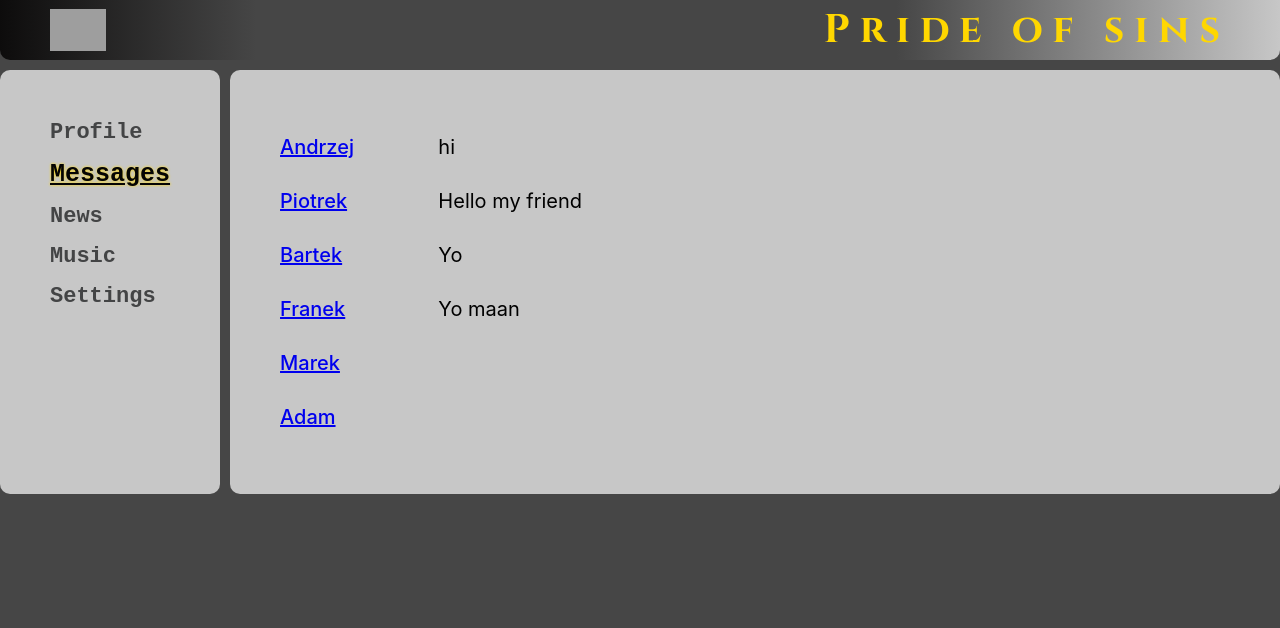
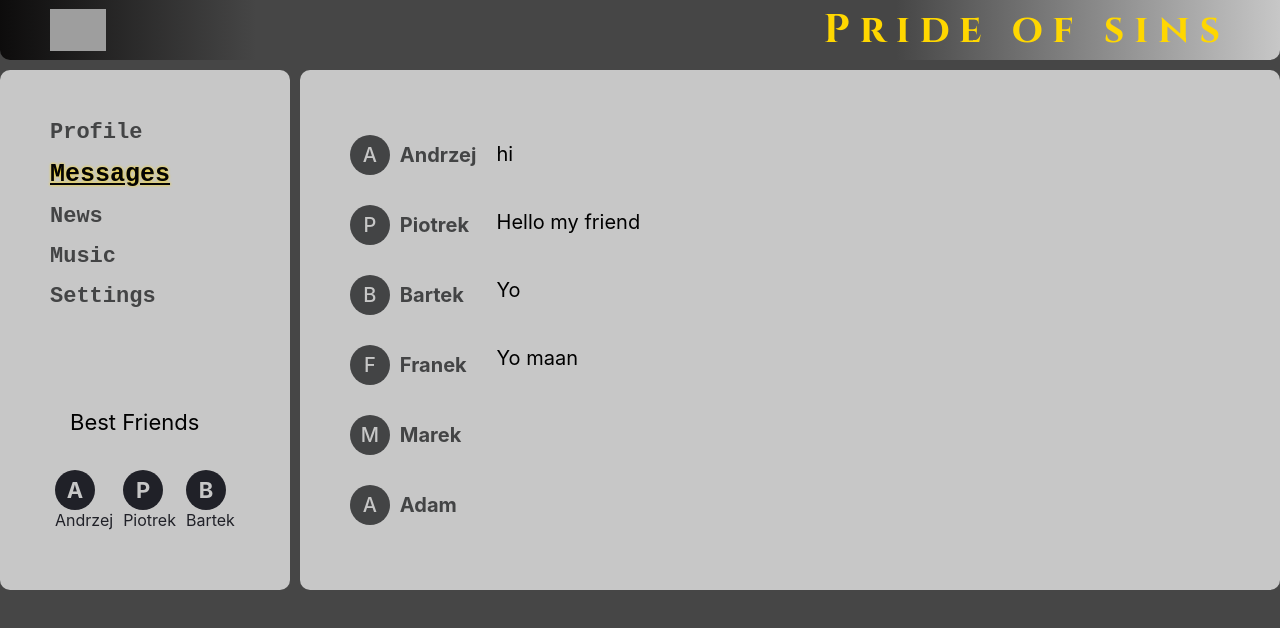
Before and after one commit to YuryDash/samurai-way, a React (Create React App) app: page /dialogs in a window 1280 px wide. Shown: the top 628 px of the page. Built offline with nearby package versions, Linux system fonts and the light colour scheme; grey boxes are pictures that could not be loaded.

Commit message:
Commit-samurai-way - 29

```diff
--- a/src/App.tsx
+++ b/src/App.tsx
@@ -22,27 +22,31 @@ export type PostsDataType = {
     id: string
     text: string
 }
-
 type AppPropsType = {
     messagesData: MessagesDataType[]
     dialogsData: DialogsDataType[]
     postsData: PostsDataType[]
 }
+type PropsType = {
+    state:AppPropsType
+}
 
-const App = (props: AppPropsType) => {
+
+const App = (props: PropsType) => {
 
     return (
 
         <div className='app-wrapper'>
             <Header/>
-            <NavBar/>
+            <NavBar friendsName={props.state.dialogsData}/>
             <div className="app-wrapper-content">
                 <Routes>
 
-                    <Route path='/profile' element={<Profile postsData={props.postsData}/>}/>
+                    <Route path='/profile' element={<Profile
+                        postsData={props.state.postsData}/>}/>
                     <Route path='/dialogs' element={<Dialogs
-                        dialogsData={props.dialogsData}
-                        messagesData={props.messagesData}
+                        dialogsData={props.state.dialogsData}
+                        messagesData={props.state.messagesData}
                     />}/>
                     <Route path='/news' element={<News/>}/>
                     <Route path='/music' element={<Music/>}/>
--- a/src/components/Dialogs/Dialogs.module.css
+++ b/src/components/Dialogs/Dialogs.module.css
@@ -18,14 +18,31 @@
 .dialog {
     padding: 15px 0;
     font-weight: 500;
-
+    display: flex;
+    align-items: center;
+}
+.dialog a{
+    text-decoration: none;
+    color: #434445;
+    font-weight: bold;
+}
+.avatar{
+    width: 40px;
+    height: 40px;
+    background-color: #434445;
+    border-radius: 20px;
+    margin-right: 10px;
+    color: #C7C7C7;
+    display: flex;
+    align-items: center;
+    justify-content: center;
 }
 
 .messages {
 }
 
 .message {
-    padding: 15px 0;
+    padding: 22px 0;
     font-weight: 400;
 
 }
--- a/src/components/Dialogs/DialogsItem/DialogItem.tsx
+++ b/src/components/Dialogs/DialogsItem/DialogItem.tsx
@@ -9,6 +9,7 @@ export function DialogItem(props: DialogsDataType) {
 
         return (
             <div className={s.dialog}>
+                <div className={s.avatar}>{props.name[0]}</div>
                 <NavLink to={path}>{props.name}</NavLink>
             </div>
     )
--- a/src/components/NavBar/NavBar.module.css
+++ b/src/components/NavBar/NavBar.module.css
@@ -20,3 +20,34 @@
 .item {
     margin-bottom: 15px;
 }
+
+/*================================block best friends===============================*/
+.bestFriends{
+    font-size: 22px;
+    margin-top: 100px;
+    margin-left: 20px;
+}
+
+.friends{
+    margin-top: 30px;
+    display: flex;
+}
+.friends a{
+    text-decoration: none;
+    color: #202128;
+}
+.friends__item{
+    padding: 5px;
+}
+.friends__avatar{
+    width: 40px;
+    height: 40px;
+    background-color: #202128;
+    border-radius: 20px;
+    display: flex;
+    align-items: center;
+    justify-content: center;
+    color: #C7C7C7;
+    font-weight: bold;
+    font-size: 22px;
+}
--- a/src/components/NavBar/NavBar.tsx
+++ b/src/components/NavBar/NavBar.tsx
@@ -1,27 +1,58 @@
 import React from "react";
 import s from "./NavBar.module.css"
 import {NavLink} from "react-router-dom";
+import {DialogsDataType} from "../../App";
 //задал переменую класса актив
 let active = s.active;
-export const NavBar = () => {
+
+type PropsType = {
+    friendsName: DialogsDataType[]
+}
+
+export const NavBar = (props: PropsType) => {
+
+    let threeBestFriends = props.friendsName.map( el => el.name ).slice(0, 3)
+    let path = "/dialogs/" + props.friendsName.map( el => el.id ).slice(0, 3)
+
     return (
+        <>
             <nav className={s.nav}>
                 <div className={s.item}>
-                <NavLink className={({ isActive }) => isActive? active: ''}  to="/profile" >Profile</NavLink>
+                    <NavLink className={({isActive}) => isActive ? active : ''} to="/profile">Profile</NavLink>
                 </div>
                 <div className={s.item}>
-                <NavLink className={({ isActive }) => isActive? active: ''} to="/dialogs" >Messages</NavLink>
+                    <NavLink className={({isActive}) => isActive ? active : ''} to="/dialogs">Messages</NavLink>
                 </div>
                 <div className={s.item}>
-                <NavLink className={({ isActive }) => isActive? active: ''} to="/news">News</NavLink>
+                    <NavLink className={({isActive}) => isActive ? active : ''} to="/news">News</NavLink>
                 </div>
                 <div className={s.item}>
-                <NavLink className={({ isActive }) => isActive? active: ''} to="/music">Music</NavLink>
+                    <NavLink className={({isActive}) => isActive ? active : ''} to="/music">Music</NavLink>
                 </div>
                 <div className={s.item}>
-                <NavLink className={({isActive})=>isActive? active : ''} to="/settings">Settings</NavLink>
+                    <NavLink className={({isActive}) => isActive ? active : ''} to="/settings">Settings</NavLink>
+                </div>
+
+                <div className={s.bestFriends}>
+                    Best Friends
+                </div>
+
+                <div className={s.friends}>
+                    <NavLink className={s.friends__item} to={path}>
+                        <div className={s.friends__avatar}>{threeBestFriends[0].slice(0,1)}</div>
+                        <div className={s.friends__name}>{threeBestFriends[0]}</div>
+                    </NavLink>
+                    <NavLink className={s.friends__item} to={path}>
+                        <div className={s.friends__avatar}>{threeBestFriends[1].slice(0,1)}</div>
+                        <div className={s.friends__name}>{threeBestFriends[1]}</div>
+                    </NavLink>
+                    <NavLink className={s.friends__item} to={path}>
+                        <div className={s.friends__avatar}>{threeBestFriends[2].slice(0,1)}</div>
+                        <div className={s.friends__name}>{threeBestFriends[2]}</div>
+                    </NavLink>
                 </div>
             </nav>
 
+        </>
     )
 }
--- a/src/components/Profile/MyPosts/MyPosts.tsx
+++ b/src/components/Profile/MyPosts/MyPosts.tsx
@@ -1,12 +1,7 @@
-import React, {ChangeEvent, useState, KeyboardEvent} from "react";
+import React, {ChangeEvent, KeyboardEvent, useState} from "react";
 import s from "./MyPosts.module.css"
 import {Buttons} from "./Posts/Buttons/Buttons";
-import {v1} from "uuid";
 
-type PropsArrType = {
-    id: string
-    text: string
-}
 type PropsType = {
     makePosts: (text: string) => void
 }
@@ -16,7 +11,7 @@ export const MyPosts = (props: PropsType) => {
     let [newPost, setNewPost] = useState('');
 
     const onClickHandler = () => {
-        if (newPost!==''){
+        if (newPost.trim() !== '') {
             props.makePosts(newPost.trim())
             setNewPost('')
         }
@@ -33,6 +28,7 @@ export const MyPosts = (props: PropsType) => {
             <div className={s.newPostTitle}>NEW POST</div>
             <div className={s.newPost}>
                 <input
+                    maxLength={60}
                     value={newPost}
                     onChange={onChangeHandler}
                     onKeyDown={OnKeyDownHandler}
--- a/src/components/Profile/Profile.tsx
+++ b/src/components/Profile/Profile.tsx
@@ -23,7 +23,6 @@ export function Profile(props: PropsType) {
         let makePost = {id: v1(), text: text}
         setPost([ ...post, makePost])
     }
-
     const deletePost = (id: string) => {
         setPost( post.filter( el => el.id !== id ) )
     }
--- a/src/index.tsx
+++ b/src/index.tsx
@@ -5,36 +5,14 @@ import App from './App';
 import reportWebVitals from './reportWebVitals';
 import {BrowserRouter} from "react-router-dom";
 import {v1} from "uuid";
-
-let messagesData = [
-    {id: v1(), message: 'hi'},
-    {id: v1(), message: 'Hello my friend'},
-    {id: v1(), message: 'Yo'},
-    {id: v1(), message: 'Yo maan'},
-]
-let dialogsData = [
-    {id: v1(), name: 'Andrzej'},
-    {id: v1(), name: 'Piotrek'},
-    {id: v1(), name: 'Bartek'},
-    {id: v1(), name: 'Franek'},
-    {id: v1(), name: 'Marek'},
-    {id: v1(), name: 'Adam'},
-]
-let postsData = [
-    {id: v1(), text: 'hi how are u?'},
-    {id: v1(), text: 'u?'},
-]
+import {state} from "./redux/state";
 
 const root = ReactDOM.createRoot(
     document.getElementById('root') as HTMLElement
 );
 root.render(
         <BrowserRouter>
-            <App
-                messagesData={messagesData}
-                dialogsData={dialogsData}
-                postsData={postsData}
-            />
+            <App state={state}/>
         </BrowserRouter>
 );
 
--- /dev/null
+++ b/src/redux/state.ts
@@ -0,0 +1,22 @@
+import {v1} from "uuid";
+
+export let state = {
+    postsData: [
+        {id: v1(), text: 'hi how are u?'},
+        {id: v1(), text: 'u?'},
+    ],
+    dialogsData: [
+        {id: v1(), name: 'Andrzej'},
+        {id: v1(), name: 'Piotrek'},
+        {id: v1(), name: 'Bartek'},
+        {id: v1(), name: 'Franek'},
+        {id: v1(), name: 'Marek'},
+        {id: v1(), name: 'Adam'},
+    ],
+    messagesData: [
+        {id: v1(), message: 'hi'},
+        {id: v1(), message: 'Hello my friend'},
+        {id: v1(), message: 'Yo'},
+        {id: v1(), message: 'Yo maan'},
+    ]
+}
```
Lines whose indentation alone changed are shown as unchanged.
